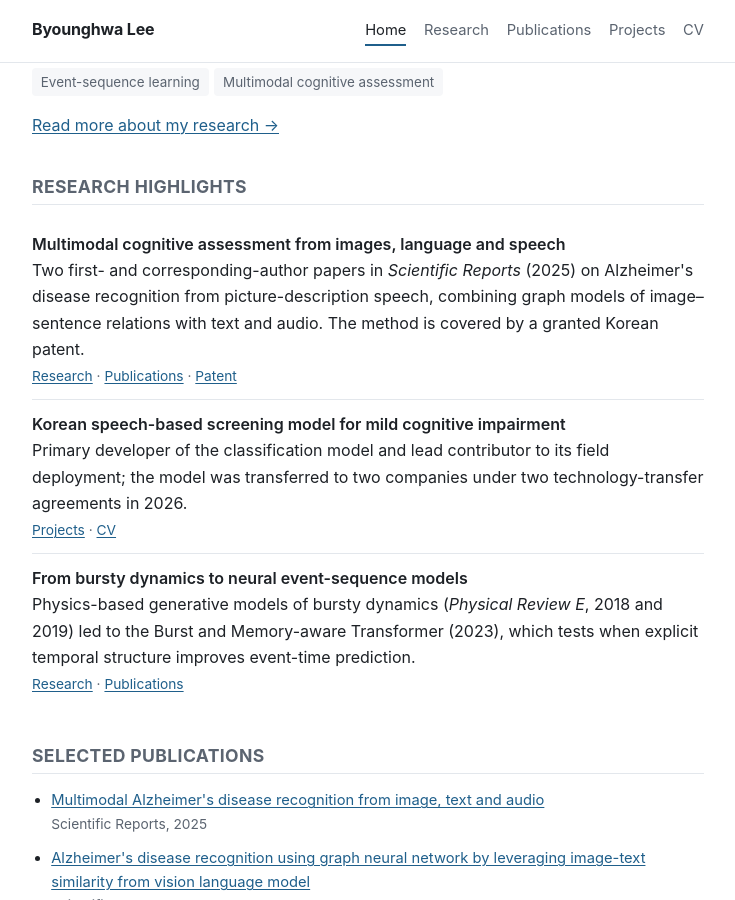
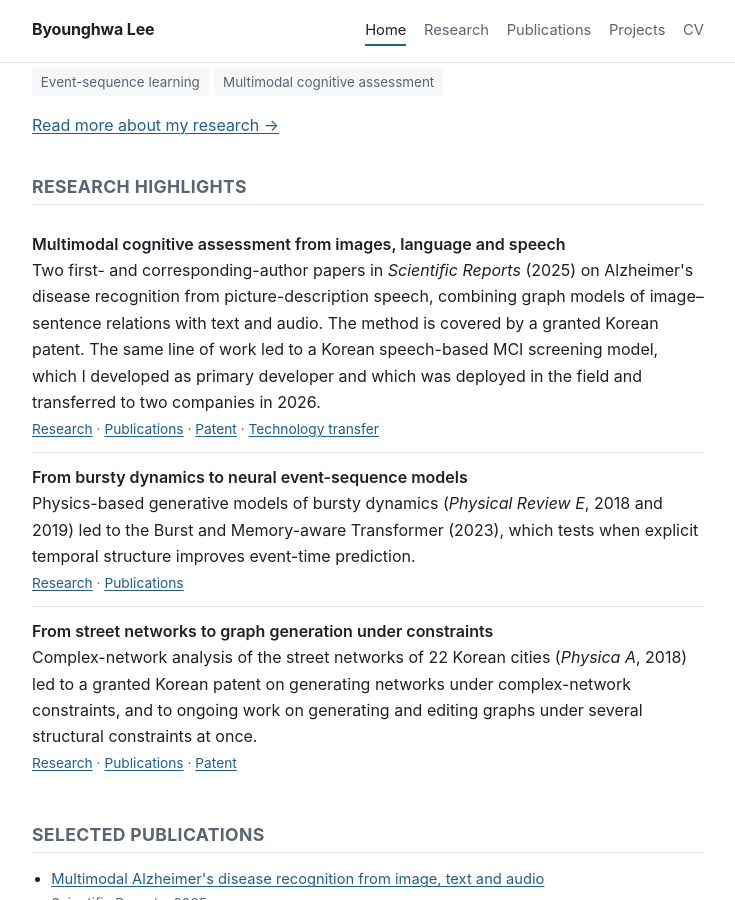
Before and after one commit to bh0903lee/bh0903lee.github.io, a Jekyll site: the page built from index.md, in a window 1280 px wide and 900 px high, scrolled down 625 px. Shown: the whole window, without its empty margins (272-1007 px from the left). Built offline with Jekyll 4.4.1, drawn with Linux system fonts in a browser that asks for light colours.

Commit message:
Home: fold the MCI model into the cognitive-assessment highlight; add a street-networks-to-graph-generation highlight
Co-Authored-By: Claude Fable 5.1 <noreply@anthropic.com>

```diff
--- a/index.md
+++ b/index.md
@@ -48,18 +48,18 @@ encoders and tokenizers, with applications to drug discovery.
 <ul class="highlights">
   <li>
     <p class="hl-title">Multimodal cognitive assessment from images, language and speech</p>
-    <p>Two first- and corresponding-author papers in <em>Scientific Reports</em> (2025) on Alzheimer's disease recognition from picture-description speech, combining graph models of image–sentence relations with text and audio. The method is covered by a granted Korean patent.</p>
-    <p class="hl-links"><a href="{{ '/research/#cognitive-assessment' | relative_url }}">Research</a> &middot; <a href="{{ '/publications/#p01' | relative_url }}">Publications</a> &middot; <a href="{{ '/cv/#patent-t04' | relative_url }}">Patent</a></p>
-  </li>
-  <li>
-    <p class="hl-title">Korean speech-based screening model for mild cognitive impairment</p>
-    <p>Primary developer of the classification model and lead contributor to its field deployment; the model was transferred to two companies under two technology-transfer agreements in 2026.</p>
-    <p class="hl-links"><a href="{{ '/projects/#technology-transfer' | relative_url }}">Projects</a> &middot; <a href="{{ '/cv/#technology-transfer' | relative_url }}">CV</a></p>
+    <p>Two first- and corresponding-author papers in <em>Scientific Reports</em> (2025) on Alzheimer's disease recognition from picture-description speech, combining graph models of image–sentence relations with text and audio. The method is covered by a granted Korean patent. The same line of work led to a Korean speech-based MCI screening model, which I developed as primary developer and which was deployed in the field and transferred to two companies in 2026.</p>
+    <p class="hl-links"><a href="{{ '/research/#cognitive-assessment' | relative_url }}">Research</a> &middot; <a href="{{ '/publications/#p01' | relative_url }}">Publications</a> &middot; <a href="{{ '/cv/#patent-t04' | relative_url }}">Patent</a> &middot; <a href="{{ '/projects/#technology-transfer' | relative_url }}">Technology transfer</a></p>
   </li>
   <li>
     <p class="hl-title">From bursty dynamics to neural event-sequence models</p>
     <p>Physics-based generative models of bursty dynamics (<em>Physical Review E</em>, 2018 and 2019) led to the Burst and Memory-aware Transformer (2023), which tests when explicit temporal structure improves event-time prediction.</p>
     <p class="hl-links"><a href="{{ '/research/#bursty-dynamics' | relative_url }}">Research</a> &middot; <a href="{{ '/publications/#p03' | relative_url }}">Publications</a></p>
+  </li>
+  <li>
+    <p class="hl-title">From street networks to graph generation under constraints</p>
+    <p>Complex-network analysis of the street networks of 22 Korean cities (<em>Physica A</em>, 2018) led to a granted Korean patent on generating networks under complex-network constraints, and to ongoing work on generating and editing graphs under several structural constraints at once.</p>
+    <p class="hl-links"><a href="{{ '/research/#complex-networks' | relative_url }}">Research</a> &middot; <a href="{{ '/publications/#p09' | relative_url }}">Publications</a> &middot; <a href="{{ '/cv/#patent-t01' | relative_url }}">Patent</a></p>
   </li>
 </ul>
 
```
